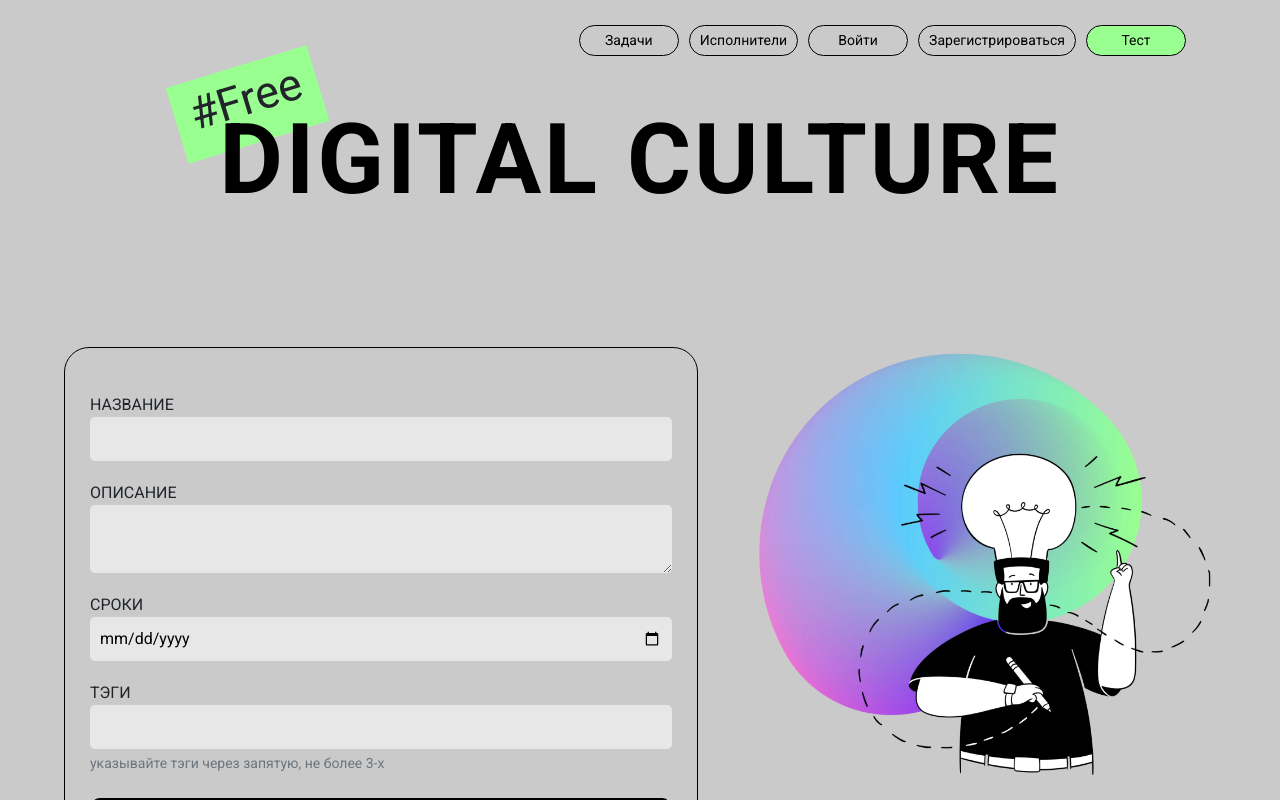
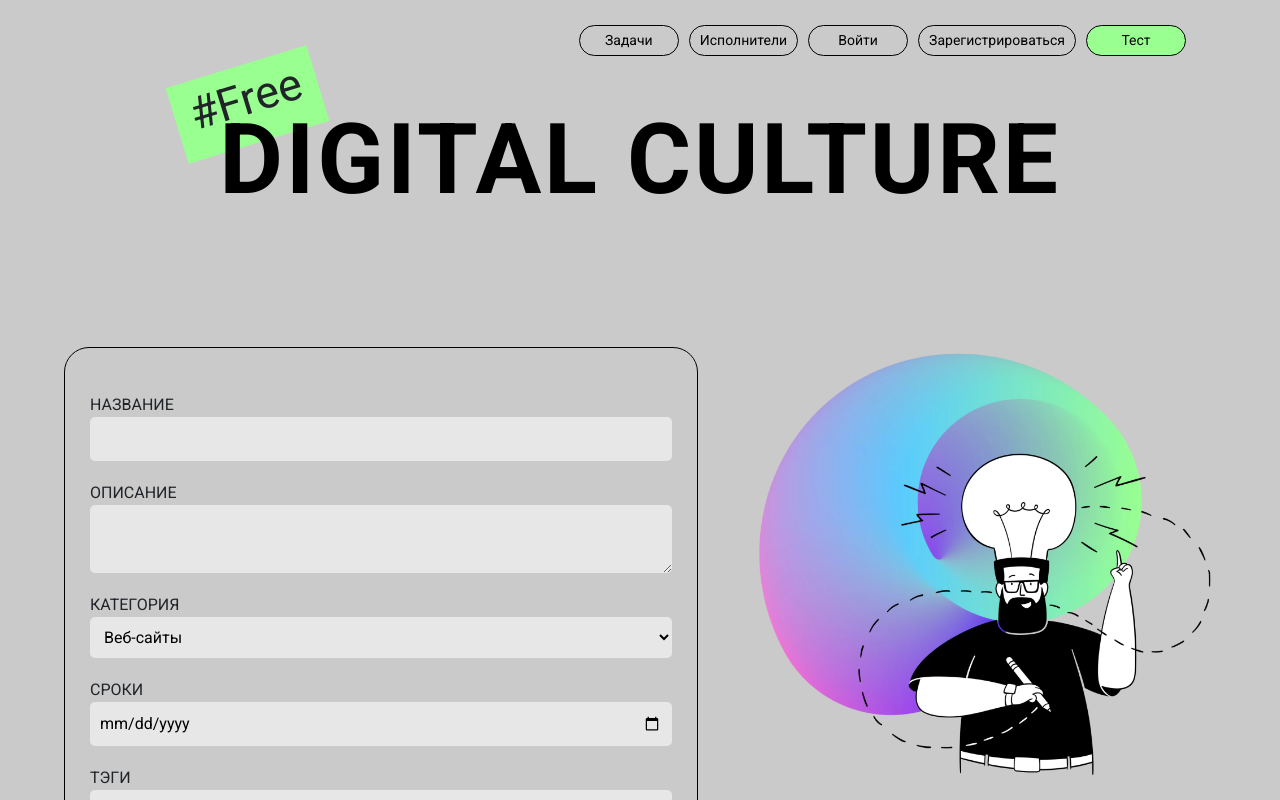
Before and after one commit to Frataim/Digital-Culture, a React (Create React App) app in the folder client/: page /create in a window 1280 px wide. Shown: the top 800 px of the page. Built offline with nearby package versions, Linux system fonts and the light colour scheme; no server answers.

Commit message:
добавил категории

```diff
--- a/client/src/components/TaskPage/CrateTask/CreateTask.jsx
+++ b/client/src/components/TaskPage/CrateTask/CreateTask.jsx
@@ -24,7 +24,7 @@ function CreateTask () {
     dispatch(addTaskThunk(task))
     navigate('/tasks')
   }
-
+  console.log(task.category);
   return (
     <div className={style.mainContainer}>
       <form className={style.taskContainer} onSubmit={(e) => taskHandler(e)}>
@@ -44,8 +44,17 @@ function CreateTask () {
           value={task.description}
           onChange={inputChange}
         ></textarea>
-        {/* <label className={style.label}>КАТЕГОРИЯ</label>
-        <select className={style.input}></select> */}
+        <label className={style.label}>КАТЕГОРИЯ</label>
+        <select className={style.input} value={task.category} name='category' onChange={inputChange}>
+          <option disabled value='Выбирите категорию'>Выбирите категорию</option>
+          <option selected value="Веб-сайты">Веб-сайты</option>
+          <option value="Мобильные приложения">Мобильные приложения</option>
+          <option value="Виртуальная реальность">Виртуальная реальность</option>
+          <option value="Игры">Игры</option>
+          <option value="Чат-боты">Чат-боты</option>
+          <option value="Робототехника">Робототехника!</option>
+          <option value="Другое">Другое!</option>
+        </select>
         <label className={style.label}>СРОКИ</label>
         <input
           type="date"
```
Also changed, not shown: 2 other files (tests, documents, lock files or other folders).
